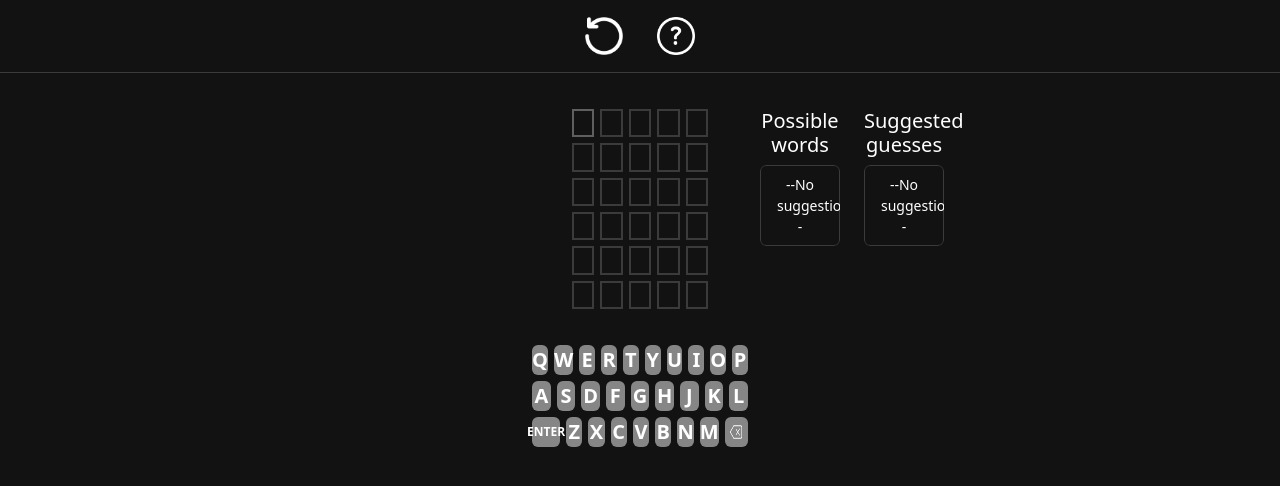
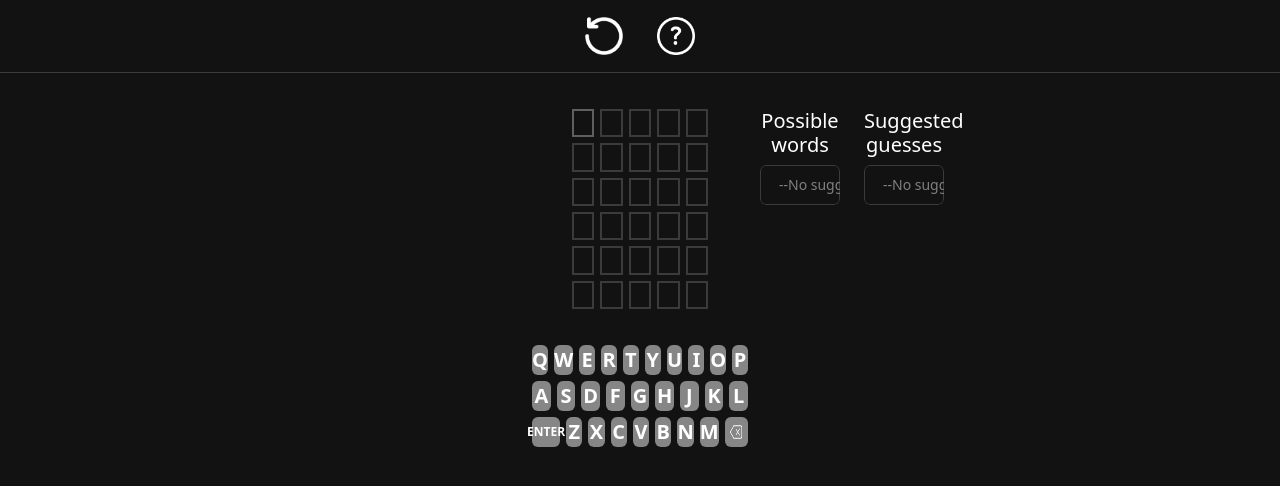
Before and after one commit to perssonoliver/WordleAssistant, a React (Vite) app in the folder wordle-solver/: page / in a window 1280 px wide. Shown: the top 486 px of the page. Built offline with nearby package versions, Linux system fonts and the light colour scheme.

Commit message:
added disabled option for empty word lists

```diff
--- a/wordle-solver/src/WordList.jsx
+++ b/wordle-solver/src/WordList.jsx
@@ -151,7 +151,10 @@ function WordList({ wordList, validLetters, validLetterFrequencies, fillWord, ro
             <div className='word-list' style={{ width: screenWidth < 500 ? '50%' : `${screenWidth * 0.1}px` }}>
                 <h2 className='word-list-header'>Possible words</h2>
                 <ul className='list-group'>
-                    {!hasWords && <li className='list-group-item default-list-item'>--No suggestions--</li>}
+                    {!hasWords &&
+                    <li className='list-group-item default-list-item'>
+                        <option disabled>--No suggestions--</option>
+                    </li>}
                     {hasWords && wordList.map((word, i) => (
                         <li
                             className='list-group-item word-item'
@@ -166,7 +169,10 @@ function WordList({ wordList, validLetters, validLetterFrequencies, fillWord, ro
             <div className='word-list' style={{ width: screenWidth < 500 ? '50%' : `${screenWidth * 0.1}px` }}>
                 <h2 className='word-list-header'>Suggested guesses</h2>
                 <ul className='list-group'>
-                    {!hasWords && <li className='list-group-item default-list-item'>--No suggestions--</li>}
+                    {!hasWords &&
+                    <li className='list-group-item default-list-item'>
+                        <option disabled>--No suggestions--</option>
+                    </li>}
                     {hasWords && suggestedWords.map((word, i) => (
                         <li
                             className='list-group-item word-item'
```
